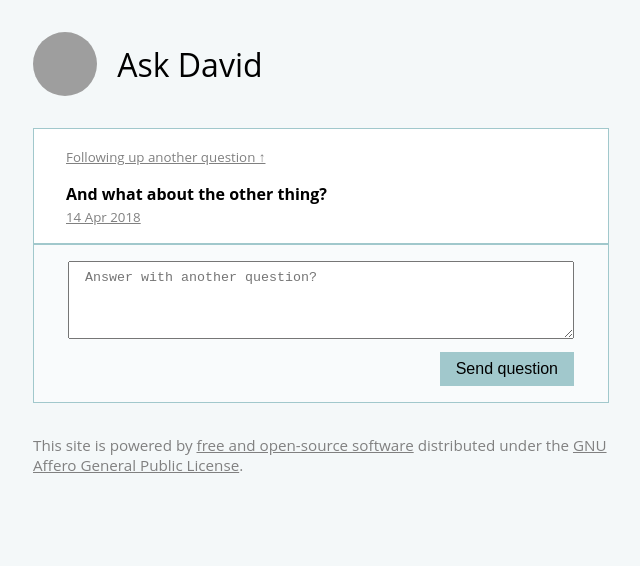
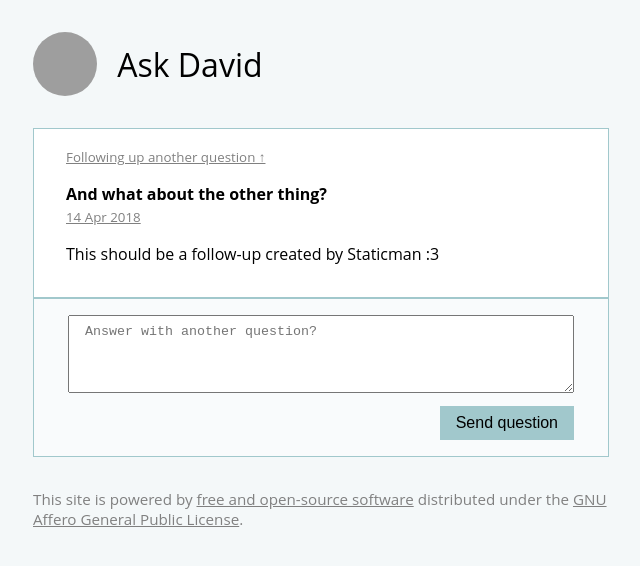
Before and after one commit to fdavidcl/nosykitty, a Jekyll site: the page built from _posts/2018-04-14-28db3480-3f78-11e8-b3d1-bf854f79876a.md, in a window 1280 px wide. Shown: the top 566 px of the page, without its empty margins (319-959 px from the left). Built offline with Jekyll 4.4.1, drawn with Linux system fonts in a browser that asks for light colours; grey boxes are pictures that could not be loaded.

Commit message:
Update 2018-04-14-28db3480-3f78-11e8-b3d1-bf854f79876a.md

```diff
--- a/_posts/2018-04-14-28db3480-3f78-11e8-b3d1-bf854f79876a.md
+++ b/_posts/2018-04-14-28db3480-3f78-11e8-b3d1-bf854f79876a.md
@@ -5,3 +5,5 @@ title: And what about the other thing?
 date: '2018-04-14T00:09:55.210Z'
 layout: post
 ---
+
+This should be a follow-up created by Staticman :3
```
